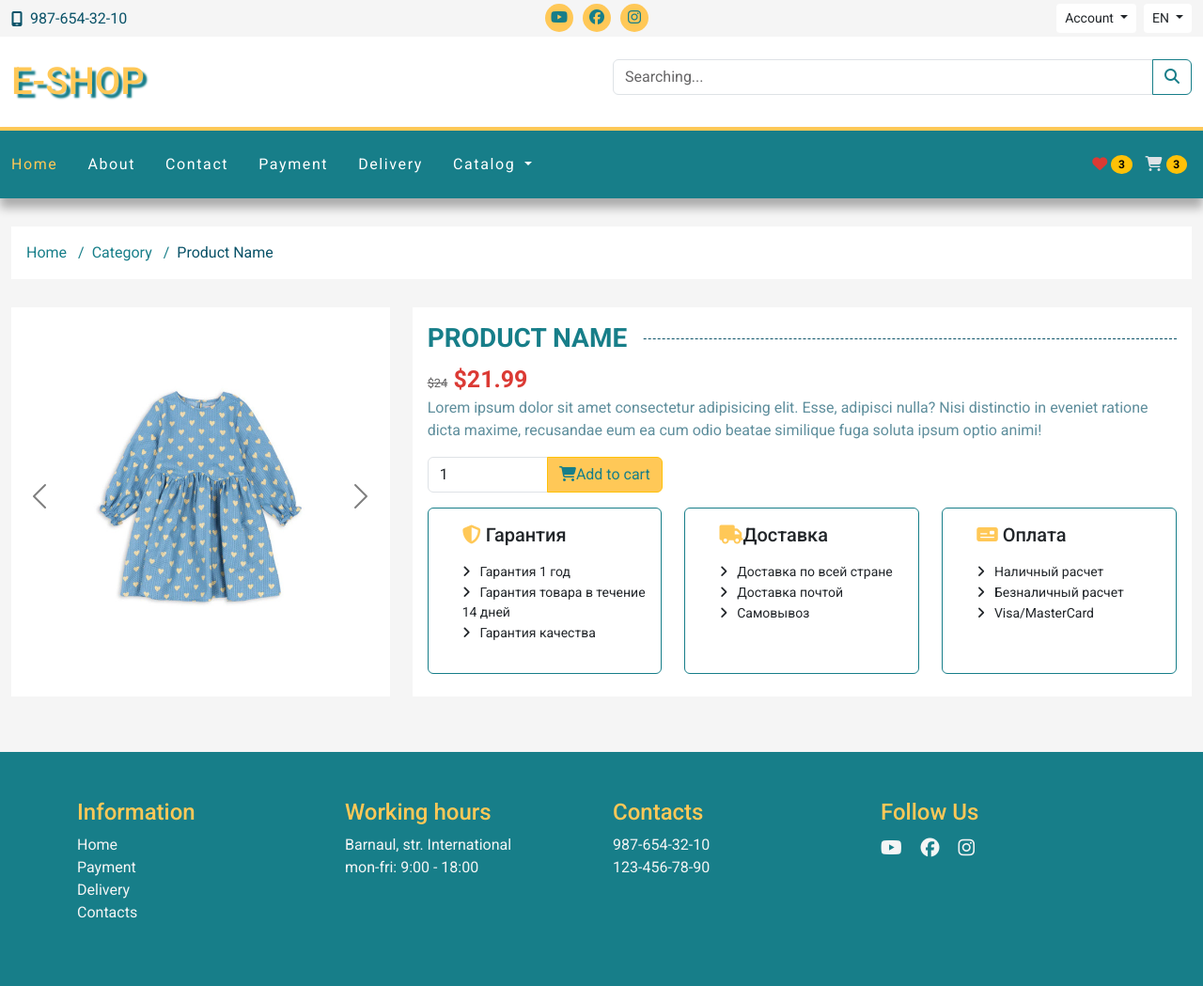
After one commit to AlinkaKuznets/exploring_bootstrap, a web app: file product.html in a window 1280 px wide. The commit adds this page. Shown: the whole page at 94% size. Run offline with its HTML, style and script files only (its server is not run), Linux system fonts and the light colour scheme; some libraries are stand-ins or nearby versions.

Commit message:
Added Product page

```diff
--- a/assets/index.css
+++ b/assets/index.css
@@ -401,7 +401,8 @@ td .btn-danger {
 }
 
 .about-us .section-title span,
-.sidebar .section-title span {
+.sidebar .section-title span,
+.product-content .section-title span {
     background-color: #FFF;
 }
 
@@ -544,6 +545,40 @@ footer a:hover {
 
 /* ================ Category Page ===============*/
 
+/* ================ Product Page ===============*/
+.product-content .product-price {
+    font-size: 25px;
+}
+
+.product-content .input-group {
+    width: 250px;
+}
+
+.product-content>p {
+    opacity: 0.65;
+}
+
+.product-content .card i{
+    color: var(--accent-color);
+}
+
+.product-content .card{
+    padding-left: 20px;
+    font-size: 14px;
+}
+
+.product-content .card ul li::before{
+    content: "\f105";
+    font-family: "Font Awesome 6 Free";
+    font-weight: 900;
+    margin-right: 10px;
+}
+
+.card{
+    border-color: #177E89;
+}
+/* ================ Product Page ===============*/
+
 @media only screen and (min-width: 992px) {
     .header-bottom .navbar .dropdown-menu-end {
         margin-left: 0;
--- /dev/null
+++ b/product.html
@@ -0,0 +1,414 @@
+<!DOCTYPE html>
+<html lang="en">
+
+<head>
+    <meta charset="UTF-8">
+    <meta name="viewport" content="width=device-width, initial-scale=1.0">
+    <title>E-shop::Product</title>
+    <link rel="preconnect" href="https://fonts.googleapis.com">
+    <link rel="preconnect" href="https://fonts.gstatic.com" crossorigin>
+    <link href="https://fonts.googleapis.com/css2?family=Roboto:wght@400;500;700&display=swap" rel="stylesheet">
+    <link rel="stylesheet" href="https://cdnjs.cloudflare.com/ajax/libs/font-awesome/6.6.0/css/all.min.css">
+    <link href="https://cdn.jsdelivr.net/npm/bootstrap@5.3.0-alpha2/dist/css/bootstrap.min.css" rel="stylesheet"
+        integrity="sha384-aFq/bzH65dt+w6FI2ooMVUpc+21e0SRygnTpmBvdBgSdnuTN7QbdgL+OapgHtvPp" crossorigin="anonymous">
+    <link rel="stylesheet" href="assets/owlcarousel/owl.carousel.min.css">
+    <link rel="stylesheet" href="assets/owlcarousel/owl.theme.default.min.css">
+    <link rel="stylesheet" href="/assets/index.css">
+</head>
+
+<body>
+    <div class="wrapper">
+        <header class="header">
+            <div class="header-top py-1">
+                <div class="container-fluid">
+                    <div class="row">
+                        <div class="col-6 col-sm-4">
+                            <div class="header-top-phone d-flex align-items-center h-100">
+                                <i class="fa-solid fa-mobile-screen"></i>
+                                <a href="tel:+9876543210" class="ms-2">987-654-32-10</a>
+                            </div>
+                        </div>
+
+                        <div class="col-sm-4 d-none d-sm-block">
+                            <ul class="social-icons d-flex justify-content-center">
+                                <li>
+                                    <a href="#"><i class="fa-brands fa-youtube"></i></a>
+                                </li>
+                                <li>
+                                    <a href="#"><i class="fa-brands fa-facebook"></i></a>
+                                </li>
+                                <li>
+                                    <a href="#"><i class="fa-brands fa-instagram"></i></a>
+                                </li>
+                            </ul>
+                        </div>
+                        <div class="col-6 col-sm-4">
+                            <div class="header-top-account d-flex justify-content-end">
+                                <div class="btn-group me-2">
+                                    <div class="dropdown">
+                                        <button class="btn btn-sm dropdown-toggle" type="button"
+                                            data-bs-toggle="dropdown" aria-expanded="false">
+                                            Account
+                                        </button>
+                                        <ul class="dropdown-menu">
+                                            <li><a class="dropdown-item" href="#">Sign in</a></li>
+                                            <li><a class="dropdown-item" href="#">Sign up</a></li>
+                                        </ul>
+                                    </div>
+                                </div>
+                                <div class="btn-group">
+                                    <div class="dropdown">
+                                        <button class="btn btn-sm dropdown-toggle" type="button"
+                                            data-bs-toggle="dropdown" aria-expanded="false">
+                                            EN
+                                        </button>
+                                        <ul class="dropdown-menu">
+                                            <li><a class="dropdown-item" href="#">RU</a></li>
+                                            <li><a class="dropdown-item" href="#">DE</a></li>
+                                        </ul>
+                                    </div>
+                                </div>
+                            </div> <!--header-top-account-->
+                        </div>
+                    </div>
+                </div>
+            </div> <!--header-top -->
+
+            <div class="header-middle bg-white py-4">
+                <div class="container-fluid">
+                    <div class="row aligth-items-center">
+
+                        <div class="col-sm-6">
+                            <a href="index.html" class="header-logo h1">E-shop</a>
+                        </div>
+
+                        <div class="col-sm-6 mt-2 mt-md-0">
+                            <form action="">
+                                <div class="input-group">
+                                    <input type="text" class="form-control" name="s" placeholder="Searching..."
+                                        aria-label="Searching..." aria-describedby="button-search">
+                                    <button class="btn btn-outline-warning" type="submit" id="button-search"><i
+                                            class="fa-solid fa-magnifying-glass"></i></button>
+                                </div>
+                            </form>
+                        </div>
+
+                    </div>
+                </div> <!--header-middle-->
+        </header>
+
+        <div class="header-bottom sticky-top" id="header-nav">
+            <nav class="navbar navbar-expand-lg bg-dark" data-bs-theme="dark">
+                <div class="container-fluid">
+                    <button class="navbar-toggler" type="button" data-bs-toggle="offcanvas"
+                        data-bs-target="#offcanvasNavbar" aria-controls="offcanvasNavbar" aria-expanded="false"
+                        aria-label="Toggle navigation">
+                        <span class="navbar-toggler-icon"></span>
+                    </button>
+                    <div class="offcanvas offcanvas-start" tabindex="-1" aria-labelledby="offcanvasNavbarLabel"
+                        id="offcanvasNavbar">
+                        <div class="offcanvas-header">
+                            <h5 class="offcanvas-title" id="offcanvasNavbarLabel">E-shop</h5>
+                            <button type="button" class="btn-close" data-bs-dismiss="offcanvas"
+                                aria-label="Close"></button>
+                        </div>
+                        <div class="offcanvas-body">
+                            <ul class="navbar-nav">
+                                <li class="nav-item">
+                                    <a class="nav-link active" aria-current="page" href="index.html">Home</a>
+                                </li>
+                                <li class="nav-item">
+                                    <a class="nav-link" href="#">About</a>
+                                </li>
+                                <li class="nav-item">
+                                    <a class="nav-link" href="#">Contact</a>
+                                </li>
+                                <li class="nav-item">
+                                    <a class="nav-link" href="#">Payment</a>
+                                </li>
+                                <li class="nav-item">
+                                    <a class="nav-link" href="#">Delivery</a>
+                                </li>
+
+                                <li class="nav-item dropdown">
+                                    <a class="nav-link dropdown-toggle" href="#" role="button" data-bs-toggle="dropdown"
+                                        aria-expanded="false" data-bs-auto-close="outside">
+                                        Catalog
+                                    </a>
+
+                                    <ul class="dropdown-menu dropdown-menu-end">
+                                        <li><a class="dropdown-item" href="category.html">Shoes</a></li>
+                                        <li><a class="dropdown-item" href="category.html">Jeans</a></li>
+                                        <li class="nav-item dropend">
+                                            <a class="dropdown-item dropdown-toggle" href="#" role="button"
+                                                data-bs-toggle="dropdown" data-bs-auto-close="outside">Sportswear</a>
+                                            <ul class="dropdown-menu dropdown-menu-end">
+                                                <li><a class="dropdown-item" href="category.html">Men`s Sportswear</a>
+                                                </li>
+                                                <li><a class="dropdown-item" href="category.html">Women`s Sportswear</a>
+                                                </li>
+                                                <li><a class="dropdown-item" href="category.html">Baby`s Sportswear</a>
+                                                </li>
+                                            </ul>
+                                        </li>
+                                        <li><a class="dropdown-item" href="category.html">Coat</a></li>
+                                        <li><a class="dropdown-item" href="category.html">Shirts</a></li>
+                                    </ul>
+                            </ul>
+                        </div>
+                    </div>
+                    <div>
+                        <a href="#" class="btn p-1">
+                            <i class="fa-solid fa-heart"></i>
+                            <span class="badge text-bg-warning cart-badge bg-warning rounded-circle">3</span>
+                        </a>
+
+                        <button class="btn p-1" id="cart-open" type="button" data-bs-toggle="offcanvas2"
+                            data-bs-target="#offcanvasCart" aria-controls="#offcanvasCart">
+                            <i class="fa-solid fa-cart-shopping"></i>
+                            <span class="badge text-bg-warning cart-badge bg-warning rounded-circle">3</span>
+                        </button>
+                    </div>
+                </div>
+            </nav>
+        </div><!--header-bottom-->
+
+        <div class="offcanvas offcanvas-end" tabindex="-1" id="offcanvasCart" aria-labelledby="#offcanvasCartLabel">
+            <div class="offcanvas-header">
+                <h5 class="offcanvas-title" id="offcanvasExampleLabel">Cart</h5>
+                <button type="button" class="btn-close" data-bs-dismiss="offcanvas" aria-label="Close"></button>
+            </div>
+            <div class="offcanvas-body">
+                <div class="table-responsive">
+                    <table class="table offcanvasCart-table">
+                        <tbody>
+                            <tr>
+                                <td class="product-img-td"><a href="#"><img src="assets/img/products/prod_1.jpg"
+                                            alt=""></a></td>
+                                <td class="name-products"><a href="#">Product 1 Lorem ipsum dolor sit consectetur
+                                        adipisicing.</a></td>
+                                <td>$21.99</td>
+                                <td>&times;1</td>
+                                <td><button class="btn btn-danger"><i class="fa-solid fa-xmark"></i></button></td>
+                            </tr>
+
+                            <tr>
+                                <td class="product-img-td"><a href="#"><img src="assets/img/products/prod_5.webp"
+                                            alt=""></a></td>
+                                <td class="name-products"><a href="#">Product 5</a></td>
+                                <td>$30</td>
+                                <td>&times;2</td>
+                                <td><button class="btn btn-danger"><i class="fa-solid fa-xmark"></i></button></td>
+                            </tr>
+
+                            <tr>
+                                <td class="product-img-td"><a href="#"><img src="assets/img/products/prod_6.webp"
+                                            alt=""></a></td>
+                                <td class="name-products"><a href="#">Product 6</a></td>
+                                <td>$40</td>
+                                <td>&times;1</td>
+                                <td><button class="btn btn-danger"><i class="fa-solid fa-xmark"></i></button></td>
+                            </tr>
+                        </tbody>
+                        <tfoot>
+                            <tr>
+                                <td colspan="4" class="text-end">Total:</td>
+                                <td>$91.99</td>
+                            </tr>
+                        </tfoot>
+                    </table>
+                </div>
+
+                <div class="text-end mt-3">
+                    <a href="#" class="btn btn-outline-warning">Cart</a>
+                    <a href="#" class="btn btn-outline-checkout">Checkout</a>
+                </div>
+
+                <div class="dropdown mt-3">
+                    <button class="btn btn-warning dropdown-toggle" type="button" data-bs-toggle="dropdown">
+                        Dropdown button
+                    </button>
+                    <ul class="dropdown-menu">
+                        <li><a class="dropdown-item closecart" href="#footer" data-href="footer">Footer</a></li>
+                        <li><a class="dropdown-item closecart" href="#about" data-href="about">About Us</a></li>
+                        <li><a class="dropdown-item closecart" href="#map" data-href="map">Map</a></li>
+                    </ul>
+                </div>
+            </div>
+        </div> <!--offcanvas-->
+
+        <main class="main">
+            <div class="container-fluid">
+                <div class="row">
+                    <div class="col-12">
+                        <nav class="breadcrumbs">
+                            <ul>
+                                <li><a href="index.html">Home</a></li>
+                                <li><a href="category.html">Category</a></li>
+                                <li><span>Product Name</span></li>
+                            </ul>
+                        </nav>
+                    </div>
+                </div>
+            </div>
+
+            <div class="container-fluid">
+                <div class="row">
+                    <div class="col-md-5 col-lg-4 mb-3">
+                        <div class="bg-white h-100">
+                            <div id="carouselExampleFade" class="carousel carousel-dark slide carousel-fade">
+                                <div class="carousel-inner">
+                                    <div class="carousel-item active">
+                                        <img src="assets/img/products/prod_8.jpeg" class="d-block w-100" alt="...">
+                                    </div>
+                                    <div class="carousel-item">
+                                        <img src="assets/img/products/prod_6.webp" class="d-block w-100" alt="...">
+                                    </div>
+                                    <div class="carousel-item">
+                                        <img src="assets/img/products/prod_3.webp" class="d-block w-100" alt="...">
+                                    </div>
+                                </div>
+                                <button class="carousel-control-prev" type="button"
+                                    data-bs-target="#carouselExampleFade" data-bs-slide="prev">
+                                    <span class="carousel-control-prev-icon" aria-hidden="true"></span>
+                                    <span class="visually-hidden">Previous</span>
+                                </button>
+                                <button class="carousel-control-next" type="button"
+                                    data-bs-target="#carouselExampleFade" data-bs-slide="next">
+                                    <span class="carousel-control-next-icon" aria-hidden="true"></span>
+                                    <span class="visually-hidden">Next</span>
+                                </button>
+                            </div> <!--carousel-->
+                        </div>
+                    </div>
+                    <div class="col-md-7 col-lg-8 mb-3">
+                        <div class="bg-white product-content p-3 h-100">
+                            <h1 class="section-title h3"><span>Product Name</span></h1>
+
+                            <div class="product-price">
+                                <small>$24</small>
+                                $21.99
+                            </div>
+
+                            <p>Lorem ipsum dolor sit amet consectetur adipisicing elit. Esse, adipisci nulla? Nisi
+                                distinctio in eveniet ratione dicta maxime, recusandae eum ea cum odio beatae similique
+                                fuga soluta ipsum optio animi!</p>
+
+                            <div class="product-add2cart">
+                                <div class="input-group">
+                                    <input type="number" class="form-control" value="1" min="1">
+                                    <button class="btn btn-warning"><i class="fa-solid fa-cart-shopping"></i>Add to
+                                        cart</button>
+                                </div>
+                            </div>
+
+                            <div class="row mt-3">
+
+                                <div class="col-lg-4 mb-2">
+                                    <div class="card h-100">
+                                        <div class="card-body">
+                                            <h5 class="card-title mb-3"><i class="fa-solid fa-shield-halved"></i> Гарантия
+                                            </h5>
+                                            <ul class="list-unstyled">
+                                                <li>Гарантия 1 год</li>
+                                                <li>Гарантия товара в течение 14 дней</li>
+                                                <li>Гарантия качества</li>
+                                            </ul>
+                                        </div>
+                                    </div>
+                                </div>
+
+                                <div class="col-lg-4 mb-2">
+                                    <div class="card h-100">
+                                        <div class="card-body">
+                                            <h5 class="card-title mb-3"><i class="fa-solid fa-truck"></i>Доставка
+                                            </h5>
+                                            <ul class="list-unstyled">
+                                                <li>Доставка по всей стране</li>
+                                                <li>Доставка почтой</li>
+                                                <li>Самовывоз</li>
+                                            </ul>
+                                        </div>
+                                    </div>
+                                </div>
+
+                                <div class="col-lg-4 mb-2">
+                                    <div class="card h-100">
+                                        <div class="card-body">
+                                            <h5 class="card-title mb-3"><i class="fa-solid fa-money-check"></i>
+                                                Оплата
+                                            </h5>
+                                            <ul class="list-unstyled">
+                                                <li>Наличный расчет</li>
+                                                <li>Безналичный расчет</li>
+                                                <li>Visa/MasterCard</li>
+                                            </ul>
+                                        </div>
+                                    </div>
+
+                                </div>
+                            </div>
+                        </div>
+                    </div>
+
+                </div>
+            </div>
+    </div>
+
+    </main>
+
+    <footer class="footer" id="footer">
+        <div class="container">
+            <div class="row">
+                <div class="col-md-3 col-6">
+                    <h4>Information</h4>
+                    <ul class="list-unstyled">
+                        <li><a href="index.html">Home</a></li>
+                        <li><a href="#">Payment</a></li>
+                        <li><a href="#">Delivery</a></li>
+                        <li><a href="#">Contacts</a></li>
+                    </ul>
+                </div>
+
+                <div class="col-md-3 col-6">
+                    <h4>Working hours</h4>
+                    <ul class="list-unstyled">
+                        <li>Barnaul, str. International</li>
+                        <li>mon-fri: 9:00 - 18:00</li>
+                    </ul>
+                </div>
+
+                <div class="col-md-3 col-6">
+                    <h4>Contacts</h4>
+                    <ul class="list-unstyled">
+                        <li><a href="tel:9876543210">987-654-32-10</a></li>
+                        <li><a href="tel:9876543210">123-456-78-90</a></li>
+                    </ul>
+                </div>
+
+                <div class="col-md-3 col-6">
+                    <h4>Follow Us</h4>
+                    <ul class="footer-icons">
+                        <li><a href="#"><i class="fa-brands fa-youtube"></i></a></li>
+                        <li><a href="#"><i class="fa-brands fa-facebook"></i></a></li>
+                        <li><a href="#"><i class="fa-brands fa-instagram"></i></a></li>
+                    </ul>
+                </div>
+
+            </div>
+        </div>
+    </footer>
+    </div>
+
+    <button id="top">
+        <i class="fa-solid fa-angles-up"></i>
+    </button>
+
+    <script src="https://ajax.googleapis.com/ajax/libs/jquery/3.7.1/jquery.min.js"></script>
+    <script src="https://cdn.jsdelivr.net/npm/bootstrap@5.3.0-alpha3/dist/js/bootstrap.bundle.min.js"></script>
+    <script src="./assets/owlcarousel/owl.carousel.min.js"></script>
+    <script src="./assets/index.js"></script>
+
+</body>
+
+</html>
```
